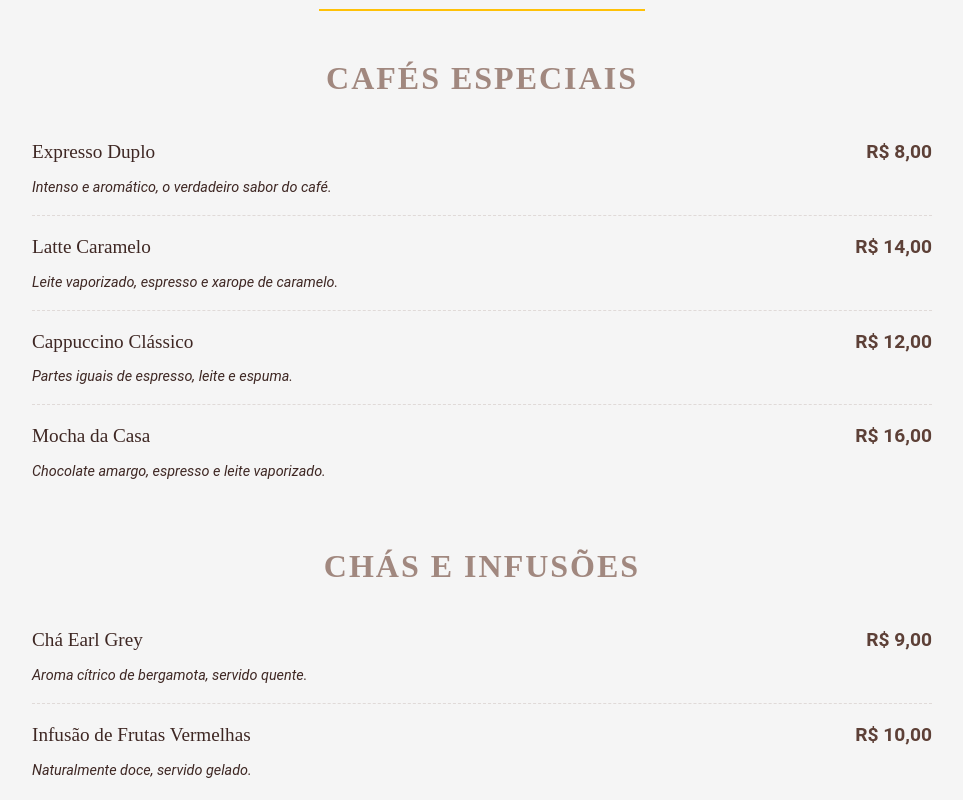
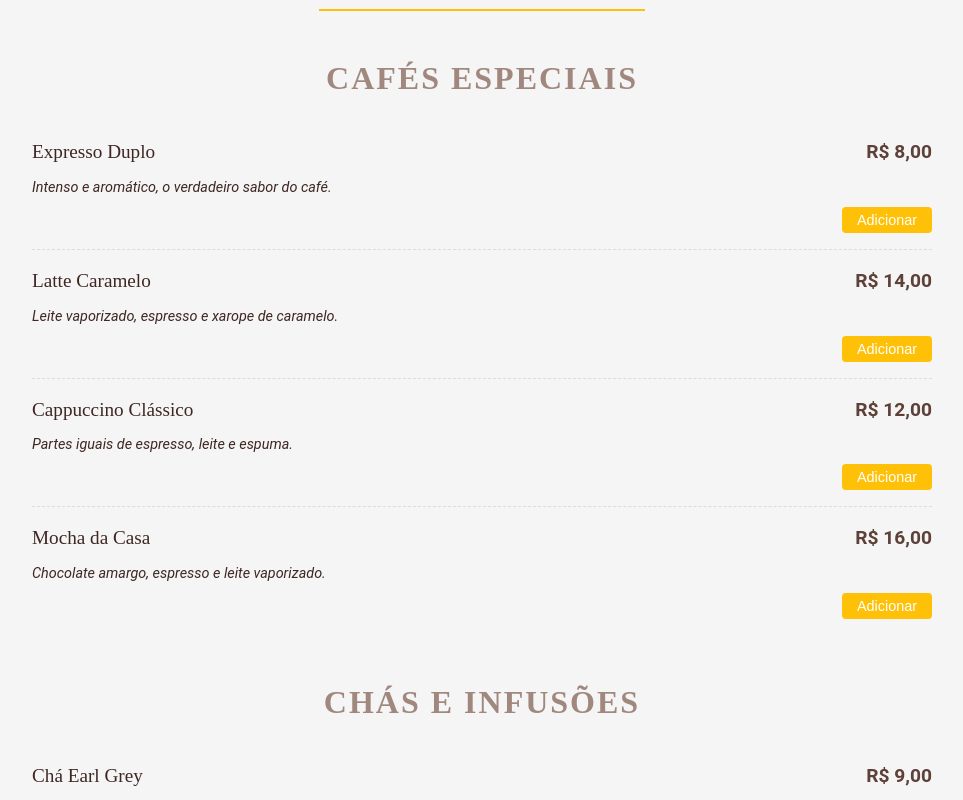
Before and after one commit to PatricAugusto/Free-Template-Cafeteria-v1, a React (Vite) app: page / in a window 1280 px wide. Shown: the part 1660-2460 px from the top of the page, without its empty margins (158-1121 px from the left). Built offline with nearby package versions, Linux system fonts and the light colour scheme.

Commit message:
feat(ecommerce): Configura Context API para carrinho e adapta Menu para pedidos
refactor: Move menuData para arquivo separado para corrigir Fast Refresh

```diff
--- a/src/components/Menu/Menu.jsx
+++ b/src/components/Menu/Menu.jsx
@@ -1,4 +1,6 @@
 import React from 'react';
+import { useCart } from '../../context/CartContext';
+import { menuData } from '../../data/menuData';
 import {
   MenuSection,
   MenuTitle,
@@ -8,37 +10,14 @@ import {
   ItemHeader,
   ItemName,
   ItemPrice,
-  ItemDescription
+  ItemDescription,
+  AddButton
 } from './Menu.styles';
 
-const menuData = [
-  {
-    category: 'Cafés Especiais',
-    items: [
-      { name: 'Expresso Duplo', description: 'Intenso e aromático, o verdadeiro sabor do café.', price: 'R$ 8,00' },
-      { name: 'Latte Caramelo', description: 'Leite vaporizado, espresso e xarope de caramelo.', price: 'R$ 14,00' },
-      { name: 'Cappuccino Clássico', description: 'Partes iguais de espresso, leite e espuma.', price: 'R$ 12,00' },
-      { name: 'Mocha da Casa', description: 'Chocolate amargo, espresso e leite vaporizado.', price: 'R$ 16,00' },
-    ],
-  },
-  {
-    category: 'Chás e Infusões',
-    items: [
-      { name: 'Chá Earl Grey', description: 'Aroma cítrico de bergamota, servido quente.', price: 'R$ 9,00' },
-      { name: 'Infusão de Frutas Vermelhas', description: 'Naturalmente doce, servido gelado.', price: 'R$ 10,00' },
-    ],
-  },
-  {
-    category: 'Doces e Salgados',
-    items: [
-      { name: 'Croissant Francês', description: 'Folhado e amanteigado, perfeito para o café.', price: 'R$ 11,00' },
-      { name: 'Bolo Red Velvet', description: 'Fatia de bolo aveludado com cobertura de cream cheese.', price: 'R$ 18,00' },
-      { name: 'Pão de Queijo Gourmet', description: 'Receita da fazenda, crocante por fora e macio por dentro.', price: 'R$ 7,00' },
-    ],
-  },
-];
+const Menu = () => {
 
-const Menu = () => {
+  const { addItemToCart } = useCart();
+
   return (
     <MenuSection id="menu">
       <MenuTitle>Nosso Cardápio</MenuTitle>
@@ -54,6 +33,11 @@ const Menu = () => {
                 <ItemPrice>{item.price}</ItemPrice>
               </ItemHeader>
               <ItemDescription>{item.description}</ItemDescription>
+
+              <AddButton onClick={() => addItemToCart(item)}>
+                Adicionar
+              </AddButton>
+
             </MenuItem>
           ))}
         </CategoryContainer>
--- a/src/components/Menu/Menu.styles.js
+++ b/src/components/Menu/Menu.styles.js
@@ -40,6 +40,7 @@ export const MenuItem = styled.div`
   text-align: left;
   padding: ${({ theme }) => theme.spacings.medium} 0;
   border-bottom: 1px dashed ${({ theme }) => theme.colors.secondary}40;
+  overflow: hidden;
 
   &:last-child {
     border-bottom: none;
@@ -72,3 +73,26 @@ export const ItemDescription = styled.p`
   margin-top: ${({ theme }) => theme.spacings.small};
   font-style: italic;
 `;
+
+export const AddButton = styled.button`
+  background-color: ${({ theme }) => theme.colors.accent};
+  color: ${({ theme }) => theme.colors.white};
+  border: none;
+  border-radius: 4px;
+  padding: 5px 15px;
+  font-size: ${({ theme }) => theme.typography.size.small};
+  cursor: pointer;
+  margin-top: ${({ theme }) => theme.spacings.small};
+  float: right;
+  transition: background-color 0.2s ease;
+
+  &:hover {
+    background-color: #f7b300;
+  }
+
+  @media (max-width: 480px) {
+    float: none;
+    width: 100%;
+    margin-top: ${({ theme }) => theme.spacings.medium};
+  }
+`;
--- /dev/null
+++ b/src/context/CartContext.jsx
@@ -0,0 +1,49 @@
+import React, { createContext, useState, useContext } from 'react';
+
+export const CartContext = createContext();
+
+export const CartProvider = ({ children }) => {
+  const [cartItems, setCartItems] = useState([]);
+
+  const addItemToCart = (product) => {
+    setCartItems((prevItems) => {
+      const existingItem = prevItems.find((item) => item.id === product.id);
+
+      if (existingItem) {
+        return prevItems.map((item) =>
+          item.id === product.id ? { ...item, quantity: item.quantity + 1 } : item
+        );
+      } else {
+        return [...prevItems, { ...product, quantity: 1 }];
+      }
+    });
+  };
+
+  const removeItemFromCart = (productId) => {
+    setCartItems((prevItems) => {
+      const existingItem = prevItems.find((item) => item.id === productId);
+
+      if (existingItem.quantity === 1) {
+        return prevItems.filter((item) => item.id !== productId);
+      } else {
+        return prevItems.map((item) =>
+          item.id === productId ? { ...item, quantity: item.quantity - 1 } : item
+        );
+      }
+    });
+  };
+
+  const cartTotal = cartItems.reduce(
+    (total, item) => total + (item.priceValue * item.quantity), 0
+  );
+
+  return (
+    <CartContext.Provider value={{ cartItems, addItemToCart, removeItemFromCart, cartTotal }}>
+      {children}
+    </CartContext.Provider>
+  );
+};
+
+export const useCart = () => {
+  return useContext(CartContext);
+};
--- /dev/null
+++ b/src/data/menuData.js
@@ -0,0 +1,26 @@
+export const menuData = [
+  {
+    category: 'Cafés Especiais',
+    items: [
+      { id: 1, name: 'Expresso Duplo', description: 'Intenso e aromático, o verdadeiro sabor do café.', price: 'R$ 8,00', priceValue: 8.00 },
+      { id: 2, name: 'Latte Caramelo', description: 'Leite vaporizado, espresso e xarope de caramelo.', price: 'R$ 14,00', priceValue: 14.00 },
+      { id: 3, name: 'Cappuccino Clássico', description: 'Partes iguais de espresso, leite e espuma.', price: 'R$ 12,00', priceValue: 12.00 },
+      { id: 4, name: 'Mocha da Casa', description: 'Chocolate amargo, espresso e leite vaporizado.', price: 'R$ 16,00', priceValue: 16.00 },
+    ],
+  },
+  {
+    category: 'Chás e Infusões',
+    items: [
+      { id: 5, name: 'Chá Earl Grey', description: 'Aroma cítrico de bergamota, servido quente.', price: 'R$ 9,00', priceValue: 9.00 },
+      { id: 6, name: 'Infusão de Frutas Vermelhas', description: 'Naturalmente doce, servido gelado.', price: 'R$ 10,00', priceValue: 10.00 },
+    ],
+  },
+  {
+    category: 'Doces e Salgados',
+    items: [
+      { id: 7, name: 'Croissant Francês', description: 'Folhado e amanteigado, perfeito para o café.', price: 'R$ 11,00', priceValue: 11.00 },
+      { id: 8, name: 'Bolo Red Velvet', description: 'Fatia de bolo aveludado com cobertura de cream cheese.', price: 'R$ 18,00', priceValue: 18.00 },
+      { id: 9, name: 'Pão de Queijo Gourmet', description: 'Receita da fazenda, crocante por fora e macio por dentro.', price: 'R$ 7,00', priceValue: 7.00 },
+    ],
+  },
+];
--- a/src/main.jsx
+++ b/src/main.jsx
@@ -4,12 +4,15 @@ import App from './App.jsx';
 import { ThemeProvider } from 'styled-components';
 import { theme } from './styles/Theme.js';
 import { GlobalStyles } from './styles/GlobalStyles.js';
+import { CartProvider } from './context/CartContext.jsx';
 
 ReactDOM.createRoot(document.getElementById('root')).render(
   <React.StrictMode>
     <ThemeProvider theme={theme}>
       <GlobalStyles />
-      <App />
+      <CartProvider>
+        <App />
+      </CartProvider>
     </ThemeProvider>
   </React.StrictMode>,
 );
```
